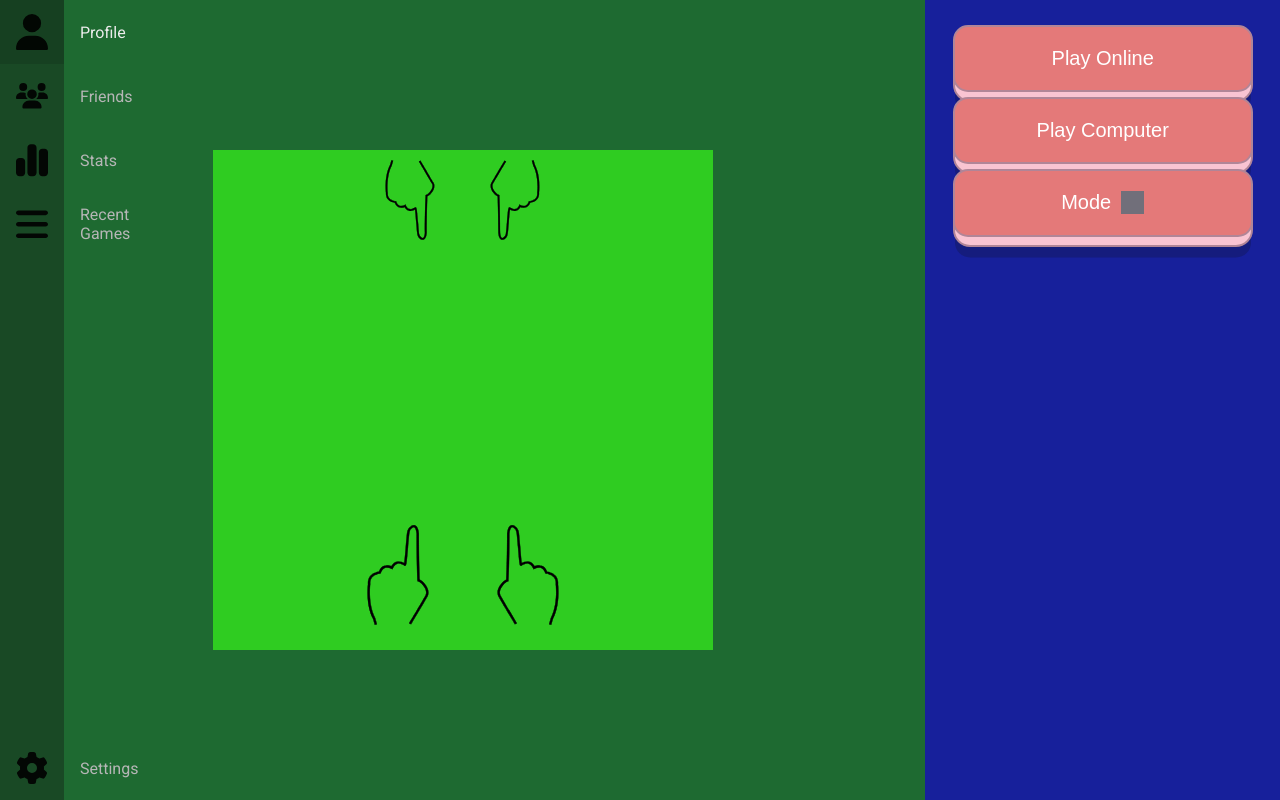
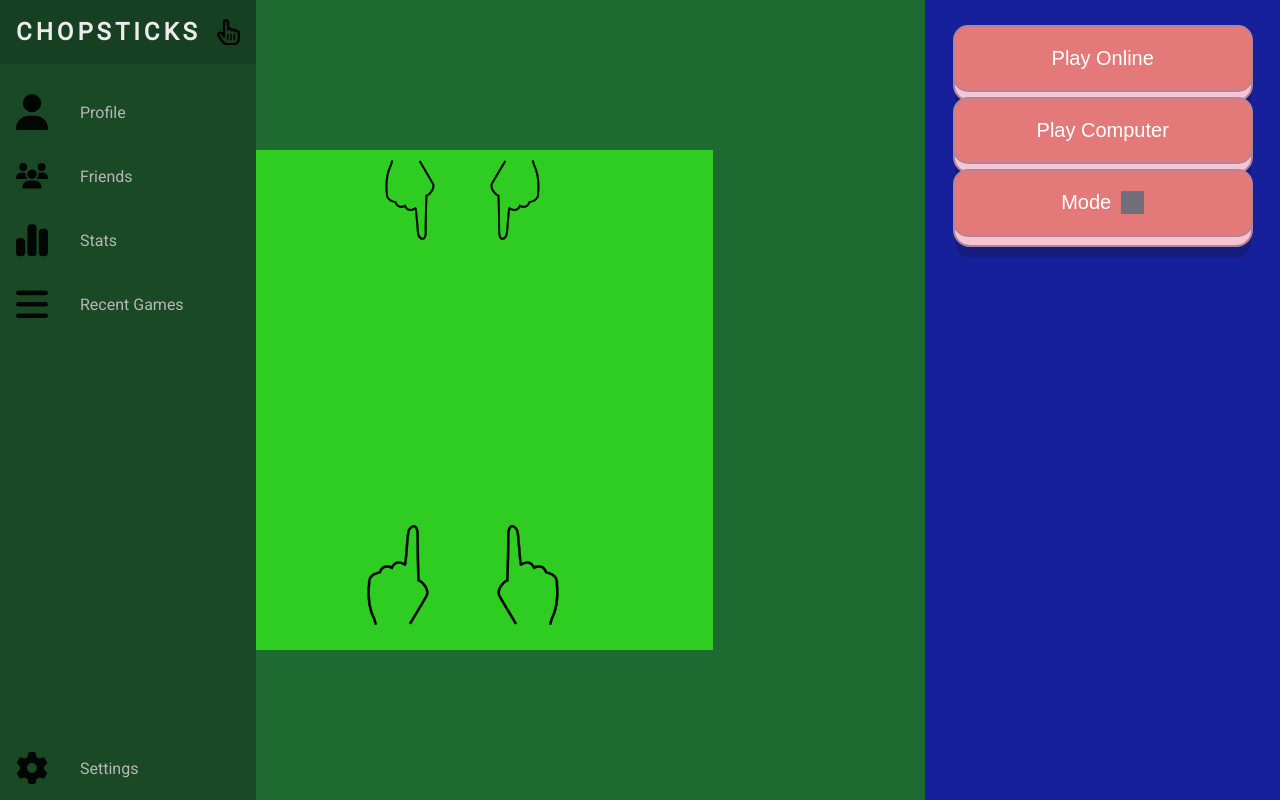
Before and after one commit to TheArtemis/chopstick.js, a Vue app: page / in a window 1280 px wide. Built offline with nearby package versions, Linux system fonts and the light colour scheme; grey boxes are pictures that could not be loaded.

Commit message:
navbar updated

```diff
--- a/src/assets/navbar.css
+++ b/src/assets/navbar.css
@@ -1,7 +1,5 @@
 
 .navbar {
-    width: 4rem;
-    height: 100vh;
     position: fixed;
     background-color: var(--bg-primary);
     transition: width 200ms ease;
@@ -43,16 +41,56 @@
   }
 
 .nav-link svg{
-    min-width: 2rem;
+    max-width: 2rem;
     margin: 0 1rem;
     filter: grayscale(100%) opacity(0.9);
     transition: var(--transition-speed);
 }
 
-.navbar:honer{
-    width: 16rem;
+.logo{
+  font-weight: bold;
+  text-transform: uppercase;
+  margin-bottom: 1rem;
+  text-align: center;
+  font-size: 1.5rem;
+  letter-spacing: 0.3ch;
+  width:100%;
 }
 
+/*schermo piccolo*/
+@media only screen and (max-width:600px){
+  .navbar{
+    top:0;
+    width: 100vw;
+    height: 4rem;
+  }
+
+  .logo{
+    display: none;
+  }
+
+  .navbar-nav{
+    flex-direction: row;
+  }
+
+  .nav-link{
+    justify-content: center;
+  }
+}
+
+/*schermo grande*/
+@media only screen and (min-width:600px){
+  .navbar{
+    top:0;
+    width: 4rem;
+    height: 100vh;
+  }
+
+  .navbar:hover{
+    width: 16rem;
+  }
+
 .navbar:hover .link-text{
-    display: block;
+  display: block;
+  }
 }
--- a/src/components/OptionsMenu/OptionsMenu.vue
+++ b/src/components/OptionsMenu/OptionsMenu.vue
@@ -12,6 +12,12 @@
 <link rel="stylesheet" href="https://fonts.googleapis.com/css?family=Open+Sans:300,400,700&display=swap">
     <nav class="navbar">
         <ul class="navbar-nav">
+            <li class="logo">
+                <a href="#" class="nav-link">
+                <span class="link-text">Chopsticks</span>
+                <svg xmlns="http://www.w3.org/2000/svg" viewBox="0 0 448 512"><!--! Font Awesome Pro 6.4.0 by @fontawesome - https://fontawesome.com License - https://fontawesome.com/license (Commercial License) Copyright 2023 Fonticons, Inc. --><path d="M160 64c0-8.8 7.2-16 16-16s16 7.2 16 16V200c0 10.3 6.6 19.5 16.4 22.8s20.6-.1 26.8-8.3c3-3.9 7.6-6.4 12.8-6.4c8.8 0 16 7.2 16 16c0 10.3 6.6 19.5 16.4 22.8s20.6-.1 26.8-8.3c3-3.9 7.6-6.4 12.8-6.4c7.8 0 14.3 5.6 15.7 13c1.6 8.2 7.3 15.1 15.1 18s16.7 1.6 23.3-3.6c2.7-2.1 6.1-3.4 9.9-3.4c8.8 0 16 7.2 16 16l0 16V392c0 39.8-32.2 72-72 72H272 212.3h-.9c-37.4 0-72.4-18.7-93.2-49.9L50.7 312.9c-4.9-7.4-2.9-17.3 4.4-22.2s17.3-2.9 22.2 4.4L116 353.2c5.9 8.8 16.8 12.7 26.9 9.7s17-12.4 17-23V320 64zM176 0c-35.3 0-64 28.7-64 64V261.7C91.2 238 55.5 232.8 28.5 250.7C-.9 270.4-8.9 310.1 10.8 339.5L78.3 440.8c29.7 44.5 79.6 71.2 133.1 71.2h.9H272h56c66.3 0 120-53.7 120-120V288l0-16c0-35.3-28.7-64-64-64c-4.5 0-8.8 .5-13 1.3c-11.7-15.4-30.2-25.3-51-25.3c-6.9 0-13.5 1.1-19.7 3.1C288.7 170.7 269.6 160 248 160c-2.7 0-5.4 .2-8 .5V64c0-35.3-28.7-64-64-64zm48 304c0-8.8-7.2-16-16-16s-16 7.2-16 16v96c0 8.8 7.2 16 16 16s16-7.2 16-16V304zm48-16c-8.8 0-16 7.2-16 16v96c0 8.8 7.2 16 16 16s16-7.2 16-16V304c0-8.8-7.2-16-16-16zm80 16c0-8.8-7.2-16-16-16s-16 7.2-16 16v96c0 8.8 7.2 16 16 16s16-7.2 16-16V304z"/></svg>
+                </a>
+            </li>
             <li class="nav-item">
                 <a href="#" class="nav-link">
                   <svg xmlns="http://www.w3.org/2000/svg" viewBox="0 0 448 512"><!--! Font Awesome Pro 6.4.0 by @fontawesome - https://fontawesome.com License - https://fontawesome.com/license (Commercial License) Copyright 2023 Fonticons, Inc. --><path d="M224 256A128 128 0 1 0 224 0a128 128 0 1 0 0 256zm-45.7 48C79.8 304 0 383.8 0 482.3C0 498.7 13.3 512 29.7 512H418.3c16.4 0 29.7-13.3 29.7-29.7C448 383.8 368.2 304 269.7 304H178.3z"/></svg>
```
